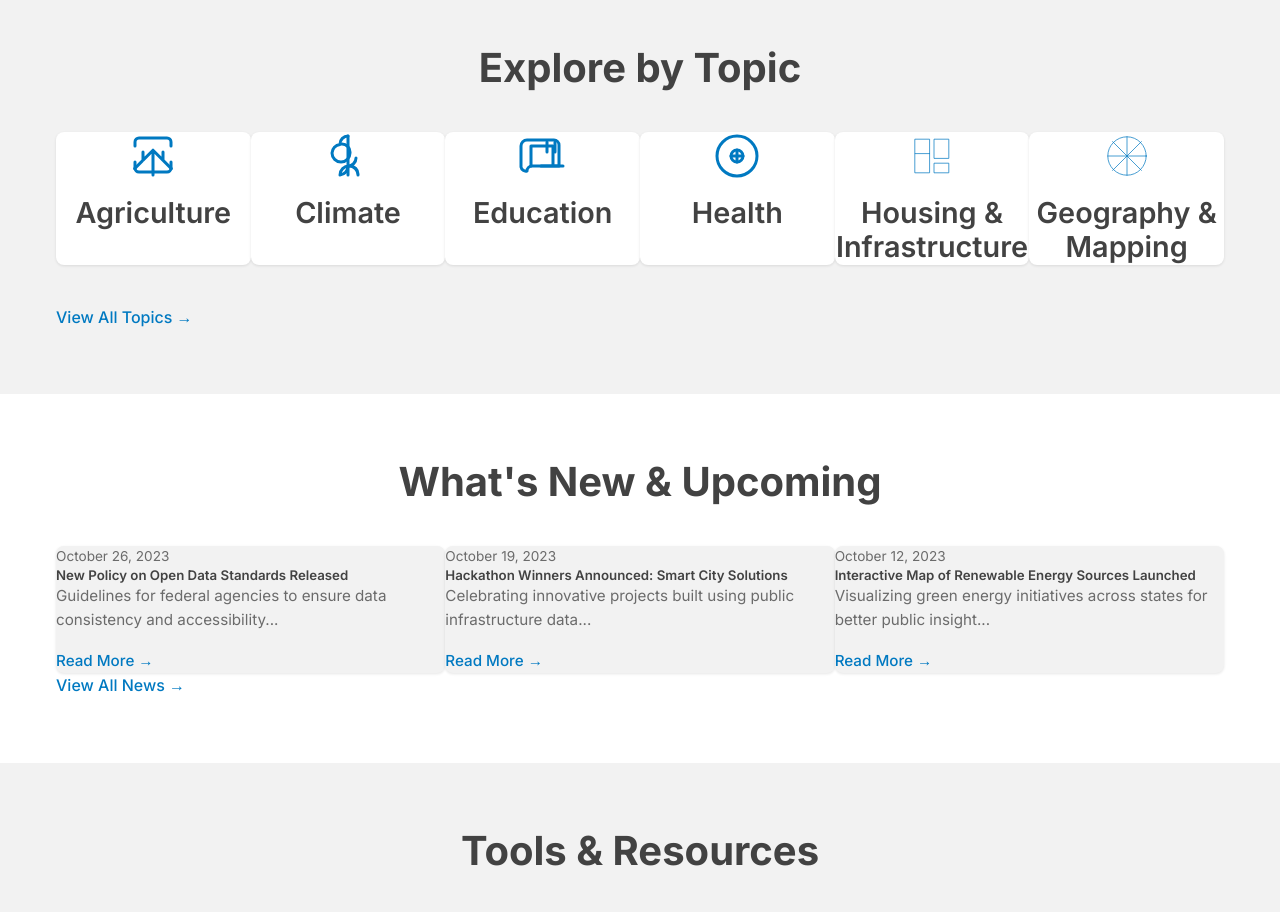
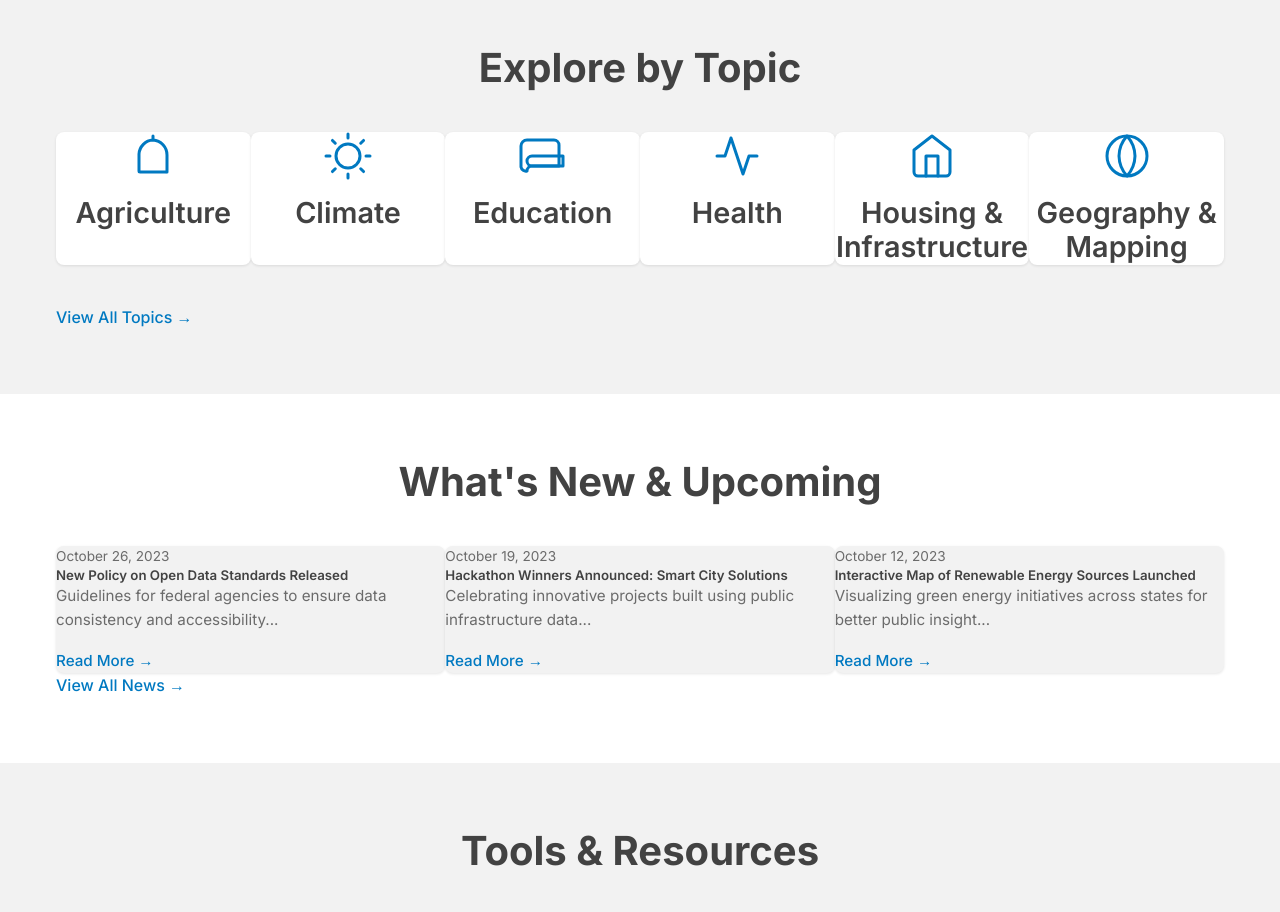
Before and after one commit to authoritypage/2, a plain HTML site: page index.html in a window 1280 px wide. Shown: the part 900-1812 px from the top of the page. Drawn offline with Linux system fonts and the light colour scheme.

Commit message:
Update index.html

```diff
--- a/index.html
+++ b/index.html
@@ -102,64 +102,61 @@
             </div>
         </section>
 
-        <!-- Topics Section - CORRECTED WITH CLEAN LINE-ART ICONS -->
+        <!-- Topics Section - CORRECTED WITH CLEAN, RECOGNIZABLE LINE-ART ICONS -->
         <section id="topics" class="topics-section section-padding">
             <div class="container">
                 <h3 class="section-heading">Explore by Topic</h3>
                 <div class="topic-grid">
                     <a href="#" class="topic-card">
-                        <!-- AGRICULTURE: Farm/Plant icon -->
+                        <!-- AGRICULTURE: Sprout/Leaf Icon (common symbol) -->
                         <svg class="topic-icon" viewBox="0 0 24 24" fill="none" stroke="currentColor" stroke-width="1.8" stroke-linecap="round" stroke-linejoin="round">
-                            <path d="M12 21.5V11M2.81 18.29l9.19-9.19l9.19 9.19M7 10v4M17 10v4"></path>
-                            <path d="M21 15v3a2 2 0 0 1-2 2H5a2 2 0 0 1-2-2v-3"></path>
-                            <path d="M21 7V5a2 2 0 0 0-2-2H5a2 2 0 0 0-2 2v2"></path>
+                            <path d="M17.43 20H5.56C5.23 20 5 19.78 5 19.5V11A7.44 7.44 0 0 1 12 4a7.44 7.44 0 0 1 7 7.5v8.5C19 19.78 18.77 20 18.44 20zM12 4.09V2"></path>
                         </svg>
                         <h4>Agriculture</h4>
                     </a>
                     <a href="#" class="topic-card">
-                        <!-- CLIMATE: Sun/Cloud/Rain icon -->
+                        <!-- CLIMATE: Sun, Cloud & Raindrop (common symbol) -->
                         <svg class="topic-icon" viewBox="0 0 24 24" fill="none" stroke="currentColor" stroke-width="1.8" stroke-linecap="round" stroke-linejoin="round">
-                            <path d="M12 2a4 4 0 0 0-4 4v.2A4.5 4.5 0 0 0 4 10.5a4.5 4.5 0 0 0 9 0V10c0-2.2-1.8-4-4-4M16 13a4 4 0 0 1-4 4v.2A4.5 4.5 0 0 1 8 21.5a4.5 4.5 0 0 1 9 0V21c0-2.2-1.8-4-4-4"></path>
-                            <line x1="12" y1="2" x2="12" y2="21.5"></line>
+                            <circle cx="12" cy="12" r="6"></circle>
+                            <line x1="12" y1="1" x2="12" y2="3"></line>
+                            <line x1="12" y1="21" x2="12" y2="23"></line>
+                            <line x1="4.22" y1="4.22" x2="5.64" y2="5.64"></line>
+                            <line x1="18.36" y1="18.36" x2="19.78" y2="19.78"></line>
+                            <line x1="1" y1="12" x2="3" y2="12"></line>
+                            <line x1="21" y1="12" x2="23" y2="12"></line>
+                            <line x1="4.22" y1="19.78" x2="5.64" y2="18.36"></line>
+                            <line x1="18.36" y1="5.64" x2="19.78" y2="4.22"></line>
                         </svg>
                         <h4>Climate</h4>
                     </a>
                     <a href="#" class="topic-card">
-                        <!-- EDUCATION: Open Book/Graduation Cap icon -->
+                        <!-- EDUCATION: Open Book (clear symbol) -->
                         <svg class="topic-icon" viewBox="0 0 24 24" fill="none" stroke="currentColor" stroke-width="1.8" stroke-linecap="round" stroke-linejoin="round">
                             <path d="M4 19.5A2.5 2.5 0 0 1 6.5 17H20V6.5A2.5 2.5 0 0 0 17.5 4H4C2.34 4 1 5.34 1 7v10.5a2.5 2.5 0 0 0 3 2"></path>
-                            <line x1="14" y1="5" x2="14" y2="10"></line>
-                            <line x1="18" y1="5" x2="18" y2="10"></line>
-                            <path d="M22 17h-11M6 17v-10h11v10"></path>
+                            <path d="M22 17H6.5a2.5 2.5 0 0 1 0-5H22V17z"></path>
                         </svg>
                         <h4>Education</h4>
                     </a>
                     <a href="#" class="topic-card">
-                        <!-- HEALTH: Cross/Medical icon -->
+                        <!-- HEALTH: Heartbeat / Pulse Line (common medical symbol) -->
                         <svg class="topic-icon" viewBox="0 0 24 24" fill="none" stroke="currentColor" stroke-width="1.8" stroke-linecap="round" stroke-linejoin="round">
-                            <path d="M12 2C6.48 2 2 6.48 2 12s4.48 10 10 10 10-4.48 10-10S17.52 2 12 2zm0 13c-1.66 0-3-1.34-3-3s1.34-3 3-3 3 1.34 3 3-1.34 3-3 3z"></path>
-                            <path d="M12 9v6M9 12h6"></path>
+                            <path d="M22 12h-4l-3 9L9 3l-3 9H2"></path>
                         </svg>
                         <h4>Health</h4>
                     </a>
-                    <!-- Keeping these as they were acceptable broad representations -->
                     <a href="#" class="topic-card">
-                        <!-- Abstract building blocks/architecture for Housing/Infrastructure (from existing html) -->
-                        <svg class="topic-icon" viewBox="0 0 100 100" fill="none" stroke="currentColor" stroke-width="8" stroke-linecap="round" stroke-linejoin="round">
-                            <rect x="15" y="15" width="30" height="70" />
-                            <rect x="55" y="15" width="30" height="40" />
-                            <rect x="55" y="65" width="30" height="20" />
-                            <line x1="15" y1="45" x2="45" y2="45" />
+                        <!-- HOUSING & INFRASTRUCTURE: Building/House (clear symbol) -->
+                        <svg class="topic-icon" viewBox="0 0 24 24" fill="none" stroke="currentColor" stroke-width="1.8" stroke-linecap="round" stroke-linejoin="round">
+                            <path d="M3 9l9-7 9 7v11a2 2 0 0 1-2 2H5a2 2 0 0 1-2-2z"></path>
+                            <polyline points="9 22 9 12 15 12 15 22"></polyline>
                         </svg>
                         <h4>Housing & Infrastructure</h4>
                     </a>
                     <a href="#" class="topic-card">
-                        <!-- Abstract world/grid for Global/Geography (from existing html) -->
-                        <svg class="topic-icon" viewBox="0 0 100 100" fill="none" stroke="currentColor" stroke-width="8" stroke-linecap="round" stroke-linejoin="round">
-                            <circle cx="50" cy="50" r="40" />
-                            <line x1="10" y1="50" x2="90" y2="50" />
-                            <line x1="50" y1="10" x2="50" y2="90" />
-                            <path d="M20 20 L 80 80 M 20 80 L 80 20" />
+                        <!-- GEOGRAPHY & MAPPING: Globe / World Map (clear symbol) -->
+                        <svg class="topic-icon" viewBox="0 0 24 24" fill="none" stroke="currentColor" stroke-width="1.8" stroke-linecap="round" stroke-linejoin="round">
+                            <circle cx="12" cy="12" r="10"></circle>
+                            <path d="M12 2a15.3 15.3 0 0 1 4 10 15.3 15.3 0 0 1-4 10 15.3 15.3 0 0 1-4-10 15.3 15.3 0 0 1 4-10z"></path>
                         </svg>
                         <h4>Geography & Mapping</h4>
                     </a>
```
